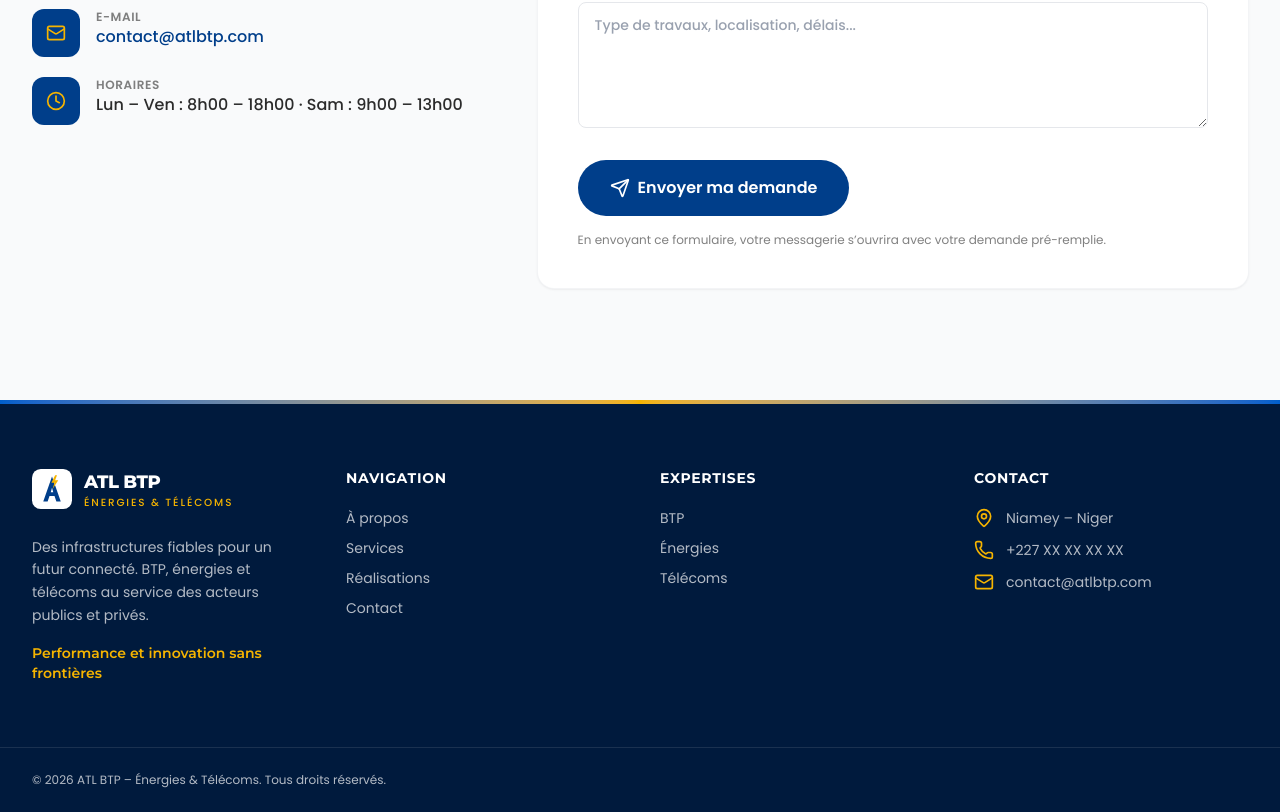
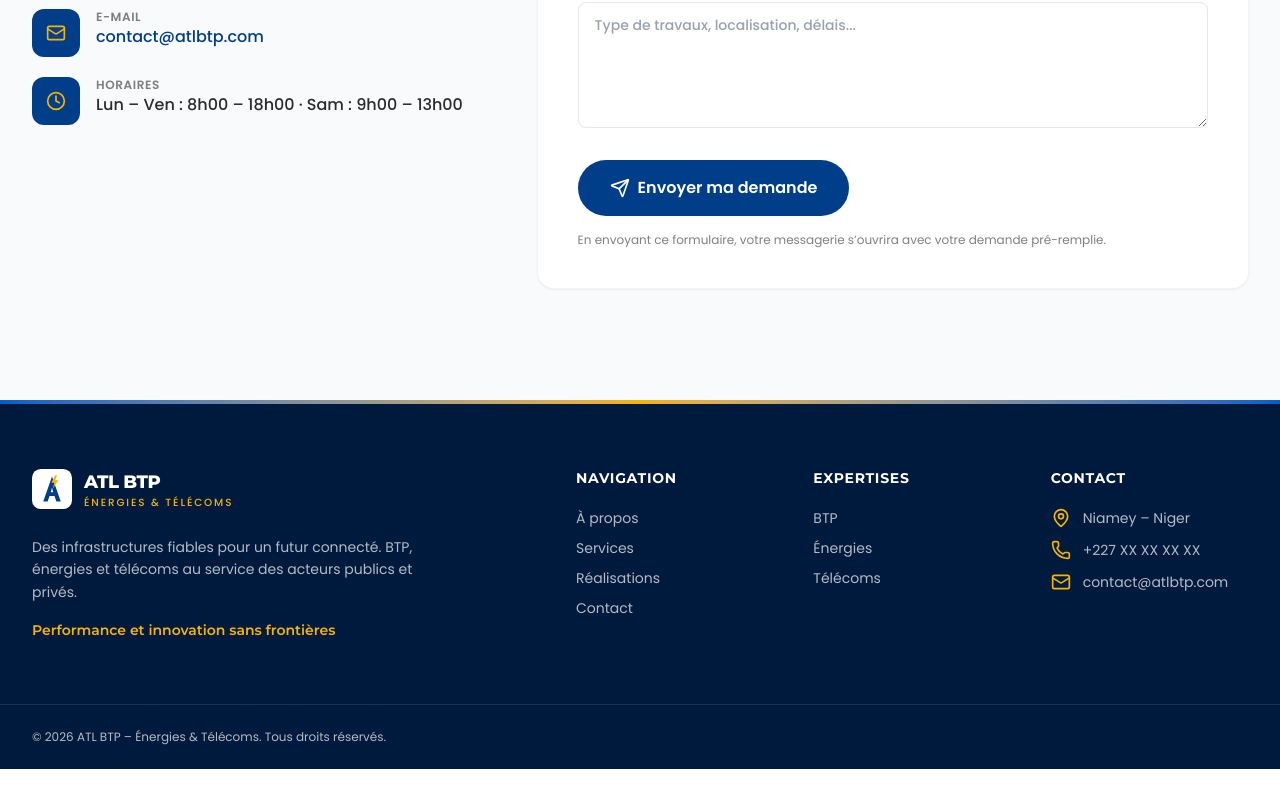
Before and after one commit to etheocledk/atl-btp, a React (Vite) app: page / in a window 1280 px wide. Shown: the part 5896-6708 px from the top of the page. After the commit the page ends 6665 px from the top, so only its background shows below. Built offline with nearby package versions, Linux system fonts and the light colour scheme.

Commit message:
style: plus d'espace entre la présentation et les menus du pied de page
Co-Authored-By: Claude Opus 5.5 <noreply@anthropic.com>

```diff
--- a/src/components/Footer.tsx
+++ b/src/components/Footer.tsx
@@ -11,16 +11,17 @@ export default function Footer() {
   return (
     <footer className="bg-atl-deep text-white/70">
       <div className="h-1 bg-gradient-to-r from-atl-light via-gold to-atl-light" />
-      <div className="mx-auto grid max-w-7xl gap-10 px-4 py-16 sm:grid-cols-2 sm:px-6 lg:grid-cols-4 lg:px-8">
-        <div>
+      <div className="mx-auto grid max-w-7xl gap-12 px-4 py-16 sm:px-6 lg:grid-cols-[minmax(0,2fr)_minmax(0,3fr)] lg:gap-24 lg:px-8">
+        <div className="max-w-sm">
           <Logo light />
           <p className="mt-5 text-sm leading-relaxed">
-            Des infrastructures fiables pour un futur connecté. BTP, énergies et télécoms au
-            service des acteurs publics et privés.
+            Des infrastructures fiables pour un futur connecté. BTP, énergies et télécoms au service
+            des acteurs publics et privés.
           </p>
           <p className="mt-4 font-display text-sm font-semibold text-gold">{company.tagline}</p>
         </div>
 
+        <div className="grid gap-10 sm:grid-cols-3">
           <div>
             <h3 className="text-sm font-bold uppercase tracking-wider text-white">Navigation</h3>
             <ul className="mt-5 grid gap-2.5 text-sm">
@@ -67,6 +68,7 @@ export default function Footer() {
             </ul>
           </div>
         </div>
+      </div>
 
       <div className="border-t border-white/10">
         <div className="mx-auto max-w-7xl px-4 py-6 text-xs sm:px-6 lg:px-8">
```
Lines whose indentation alone changed are shown as unchanged.
